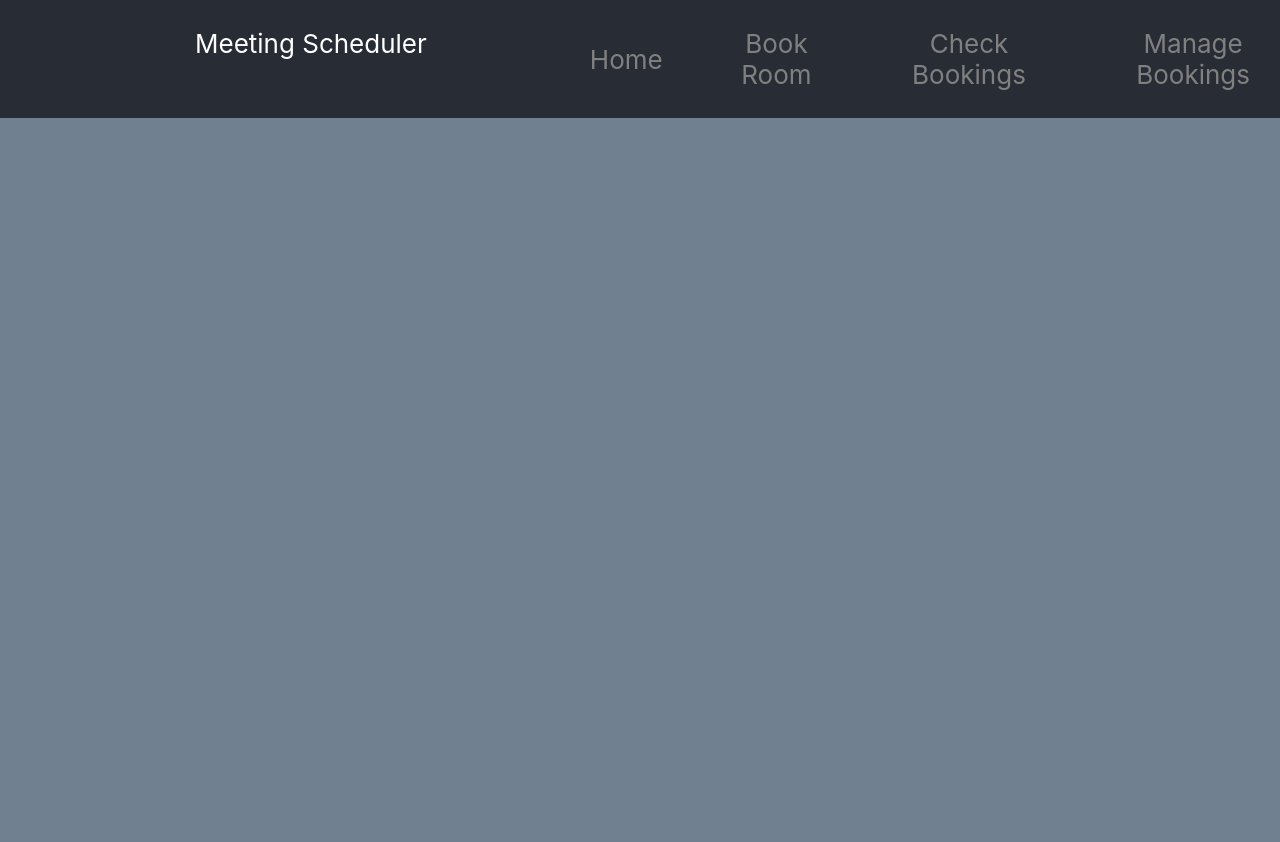
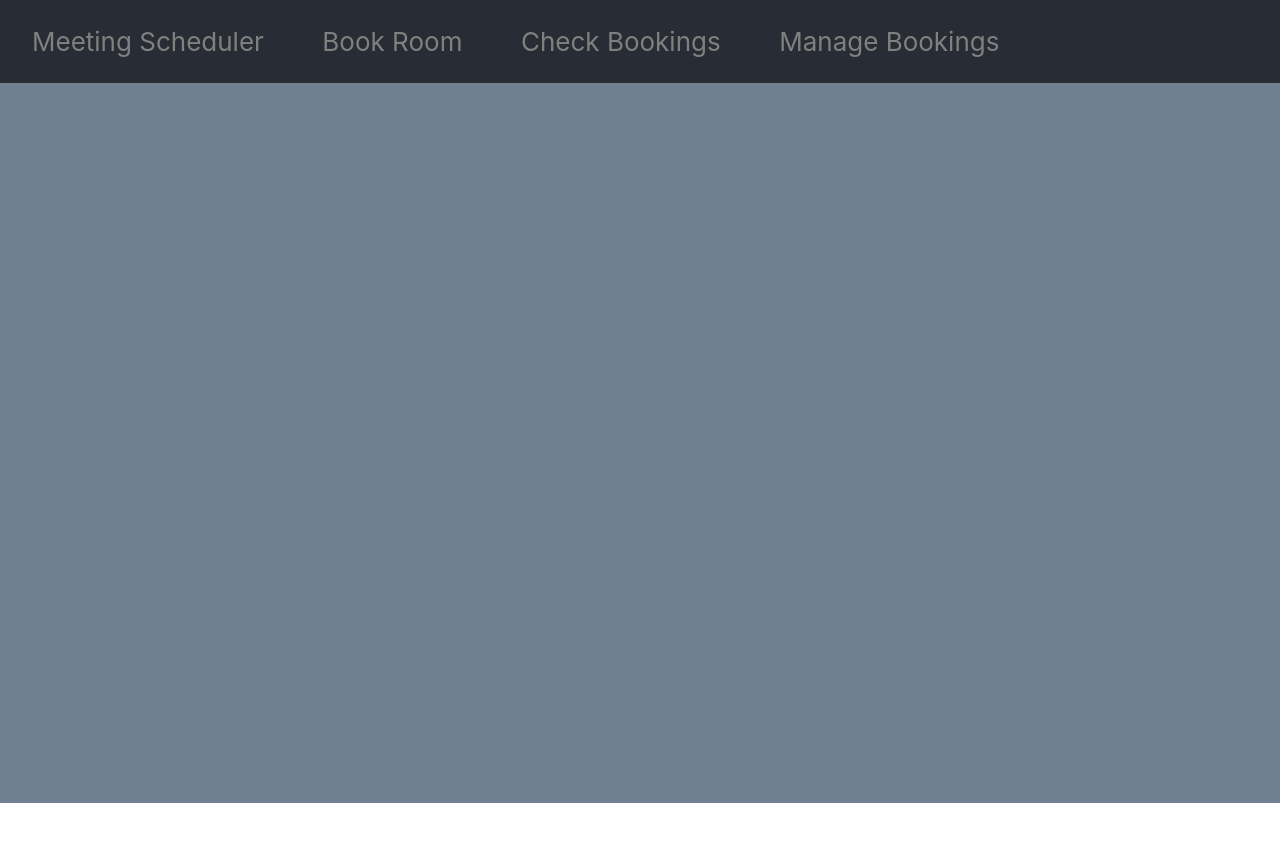
Before and after one commit to krl0mbs/meetingschedulertool, a React (Create React App) app: page /bookroom in a window 1280 px wide. Shown: the top 842 px of the page. After the commit the page ends 803 px from the top, so only its background shows below. Built offline with nearby package versions, Linux system fonts and the light colour scheme.

Commit message:
navbar stuff

```diff
--- a/src/App.css
+++ b/src/App.css
@@ -15,8 +15,6 @@
 
 .App-header { /*defines properties of the header only*/
   padding-left: 2.5%;
-  padding-top: 2px;
-  padding-bottom: 2px;
   background-color: #282c34; /*background color*/
   min-height: 10vh; /*minimun height of the header in % of the screen size*/
   display: flex; /*unknown*/
@@ -25,6 +23,15 @@
   justify-content: left;
   font-size: calc(10px + 2vmin); /*font size and text size*/
   color: white; /*text color*/
+}
+
+.Home-button {
+  color: grey;
+  text-decoration: none;
+}
+
+.Home-button:hover {
+  color: white;
 }
 
 .Header-item {
@@ -39,21 +46,13 @@
 
 .App-body {
   background-color: slategray; /*background color*/
-  min-height: 100vh; /*minimun height of the body in % of the screen size*/
+  min-height: 90vh; /*minimun height of the body in % of the screen size*/
   display: flex; /*unknown*/
   flex-direction: column; /*whether the text will be aligned in columns or rows*/
   align-items: center; /*dont know the difference between these two*/
   justify-content: center;
   font-size: calc(10px + 2vmin); /*font size and text size*/
   color: black; /*text color*/
-}
-
-.App-link { /*defines properties of the link*/
-  color: #61dafb; /*text color*/
-}
-
-.App-link:hover {
-  color: lightblue;
 }
 
 .Test {
--- a/src/App.js
+++ b/src/App.js
@@ -7,34 +7,17 @@ function App() {
     <div className="App">
       {/* <Sidebar pageWrapId={'page-wrap'} outerContainerId={'outer-container'} /> */}
       <header className="App-header"> {/*defines the header, use classname="App-header" to tell which class from App.css will be used on this tag*/}
-        <p>
-          Meeting Scheduler {/*text that will appear in the header*/} &nbsp;&nbsp;&nbsp;&nbsp;&nbsp;&nbsp;&nbsp;&nbsp;&nbsp;&nbsp;&nbsp;&nbsp;&nbsp;&nbsp;&nbsp;&nbsp;&nbsp;&nbsp;&nbsp;&nbsp;&nbsp;&nbsp;&nbsp;&nbsp;&nbsp;&nbsp;&nbsp;&nbsp;&nbsp;&nbsp;&nbsp;&nbsp;&nbsp;&nbsp;&nbsp;&nbsp;&nbsp;&nbsp;&nbsp;&nbsp;&nbsp;&nbsp;&nbsp;&nbsp;&nbsp;&nbsp;&nbsp;&nbsp;&nbsp;&nbsp;&nbsp;&nbsp;&nbsp;&nbsp;&nbsp;&nbsp;&nbsp;&nbsp;&nbsp;&nbsp;&nbsp;&nbsp;&nbsp;&nbsp;
-        </p>
-        <a className="Header-item" href="/">
-          Home
-        </a>
-        <p>
-          &nbsp;&nbsp;&nbsp;&nbsp;&nbsp;&nbsp;&nbsp;&nbsp;
-        </p>
-        <a className="Header-item" href="/bookroom">
-          Book Room
-        </a>
-        <p>
-          &nbsp;&nbsp;&nbsp;&nbsp;&nbsp;&nbsp;&nbsp;&nbsp;
-        </p>
-        <a className="Header-item" href="/checkbookings">
-          Check Bookings
-        </a>
-        <p>
-          &nbsp;&nbsp;&nbsp;&nbsp;&nbsp;&nbsp;&nbsp;&nbsp;
-        </p>
-        <a className="Header-item" href="/managebookings">
-          Manage Bookings
-        </a>
+        <a className="Home-button" href="/">Meeting Scheduler</a>
+        <p>&nbsp;&nbsp;&nbsp;&nbsp;&nbsp;&nbsp;&nbsp;&nbsp;</p>
+        <a className="Header-item" href="/bookroom">Book Room</a>
+        <p>&nbsp;&nbsp;&nbsp;&nbsp;&nbsp;&nbsp;&nbsp;&nbsp;</p>
+        <a className="Header-item" href="/checkbookings">Check Bookings</a>
+        <p>&nbsp;&nbsp;&nbsp;&nbsp;&nbsp;&nbsp;&nbsp;&nbsp;</p>
+        <a className="Header-item" href="/managebookings">Manage Bookings</a>
       </header>
-      <body className="App-body"> {/*defines the header, use classname="App-header" to tell which class from App.css will be used on this tag*/}
-      </body>
+      <body className="App-body"></body>
     </div>
+
   );
 }
 
--- /dev/null
+++ b/src/Navbar.js
@@ -0,0 +1,5 @@
+export default function Navbar() {
+    return (<nav>
+
+    </nav>)
+}
--- a/src/sidebar.css
+++ /dev/null
@@ -1,74 +0,0 @@
-/* Position and sizing of burger button */
-.bm-burger-button {
-    position: absolute; /*position with respect to the screen*/
-    width: 36px; /*object width*/
-    height: 30px; /*object height*/
-    left: 36px; /*distance from left*/
-    top: 20px; /*distance from top*/
-  }
-
-  /* Color/shape of burger icon bars */
-  .bm-burger-bars {
-    background: grey;
-  }
-
-  /* Color/shape of burger icon bars on hover*/
-  .bm-burger-bars-hover {
-    background: white;
-  }
-
-  /* Position and sizing of clickable cross button */
-  .bm-cross-button {
-    height: 24px;
-    width: 24px;
-    left: 220px;
-  }
-
-  /* Color/shape of close button cross */
-  .bm-cross {
-    background: #bdc3c7;
-  }
-
-  /*
-  Sidebar wrapper styles
-  Note: Beware of modifying this element as it can break the animations - you should not need to touch it in most cases
-  */
-  .bm-menu-wrap {
-    position: fixed;
-    max-height: 100%;
-    max-width: 20%;
-  }
-
-  /* General sidebar styles */
-  .bm-menu {
-    background: #373a47;
-    padding: 2.5em .5em 0;
-    font-size: 1.5em;
-  }
-
-  /* Morph shape necessary with bubble or elastic */
-  .bm-morph-shape {
-    fill: #373a47;
-  }
-
-  /* Wrapper for item list */
-  .bm-item-list {
-    color: purple;
-    padding: 0.8em;
-  }
-
-  /* Individual item */
-  .bm-item {
-    display: inline-block;
-
-    margin-bottom: 20px; /*space between lines*/
-    text-align: left; /*text alignment in sidebar*/
-    text-decoration: none; /*no idea*/
-    transition: color 0.2s; /*no idea*/
-    color: #d1d1d1; /*text color*/
-  }
-
-  /* Styling of overlay */
-  .bm-overlay {
-    background: rgba(0, 0, 0, 0.3); /*no idea*/
-  }
--- a/src/sidebar.js
+++ /dev/null
@@ -1,22 +0,0 @@
-import React from 'react';
-import { elastic as Menu } from 'react-burger-menu';
-import './sidebar.css';
-
-export default props => {
-  return (
-    <Menu>
-      <a className="menu-item" href="/">
-        Home
-      </a>
-      <a className="menu-item" href="/bookroom">
-        Book Room
-      </a>
-      <a className="menu-item" href="/checkbookings">
-        Check Bookings
-      </a>
-      <a className="menu-item" href="/managebookings">
-        Manage Bookings
-      </a>
-    </Menu>
-  );
-};
```
